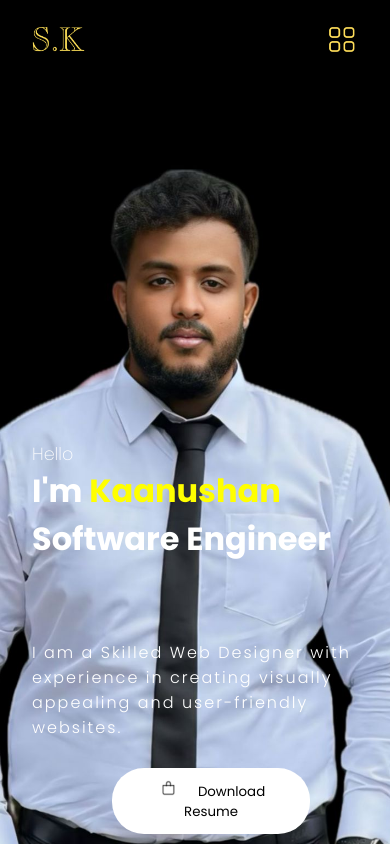
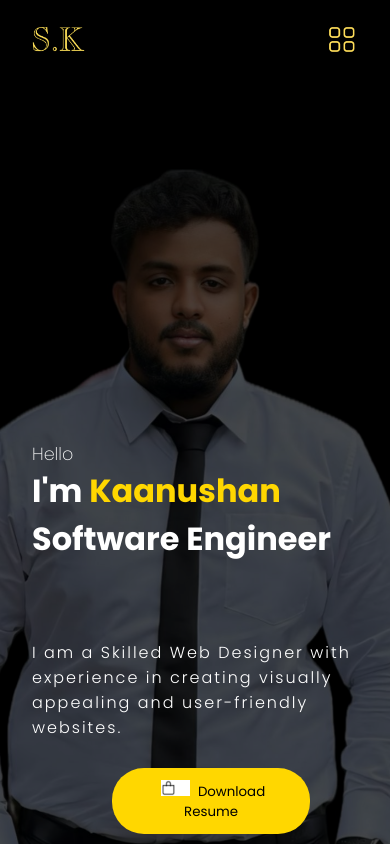
Before and after one commit to Kaanu0824/SK_Portfolio, a React (Create React App) app: page / in a window 390 px wide. Shown: the top 844 px of the page. Built offline with nearby package versions, Linux system fonts and the light colour scheme.

Commit message:
Design Chnages

```diff
--- a/src/components/Intro/intro.css
+++ b/src/components/Intro/intro.css
@@ -4,7 +4,6 @@
     max-width: 75rem;
     margin: 0 auto;
     overflow: hidden;
-
 }
 
 .bg{
@@ -14,6 +13,7 @@
     z-index: -1;
     object-fit: cover;
     height: 55rem;
+
 }
 
 .introcontent{
@@ -33,7 +33,8 @@
 }
 
 .introName{
-    color: yellow;
+    color:  #FFD700;
+
 }
 
 .IntroPara{
@@ -44,7 +45,7 @@
 }
 
 .btn {
-    background: white;
+    background: #FFD700;
     margin: 1rem 0;
     padding: 0.75rem 1.5rem;
     border: none;
@@ -62,6 +63,8 @@
 @media screen and (max-width:430px) {
     .bg {
         right: -10vw;
+        opacity: 0.3; /* Make the background image more subtle */
+        filter: blur;
 
     }
     .introcontent {
```
